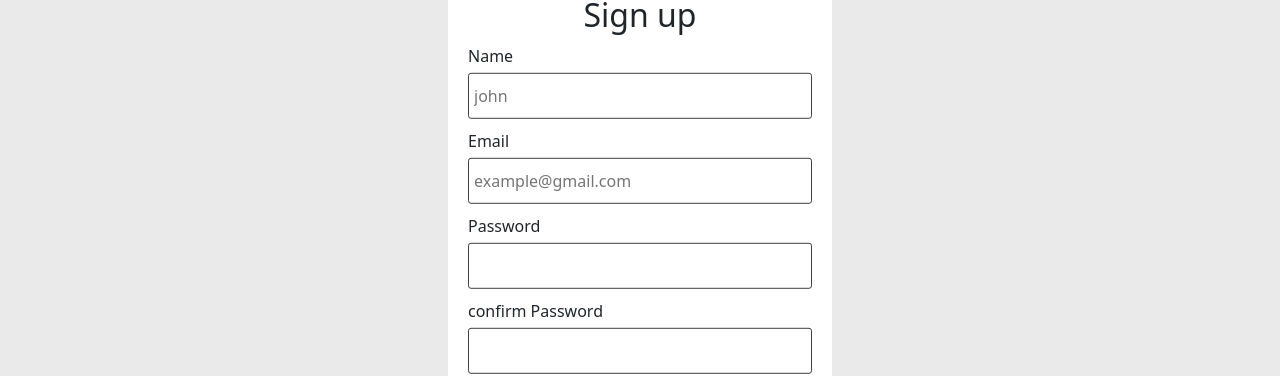
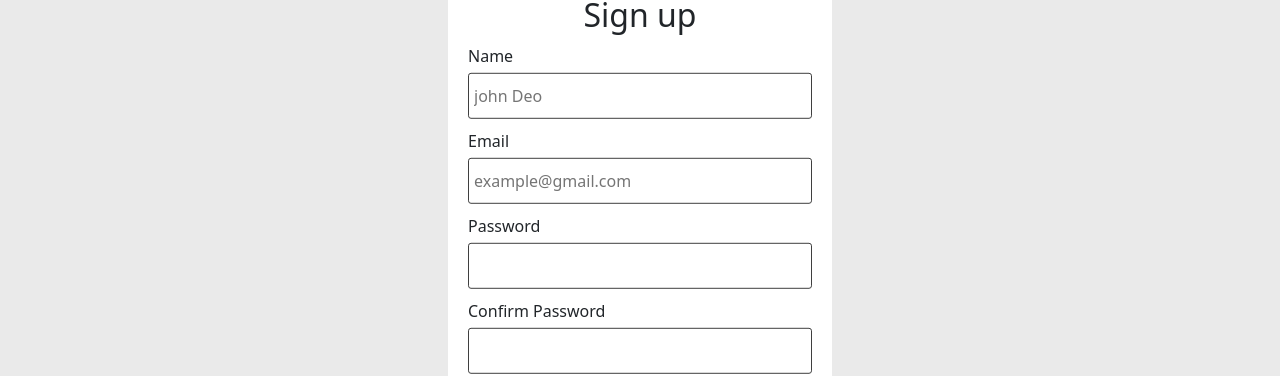
Before and after one commit to Huzaifa-Afraz/MERN-Blog-frontEnd, a React (Create React App) app: page /signup in a window 1280 px wide. Shown: the part 223-599 px from the top of the page. Built offline with nearby package versions, Linux system fonts and the light colour scheme.

Commit message:
front-end form validation added

```diff
--- a/src/components/Navbar/NavBar.jsx
+++ b/src/components/Navbar/NavBar.jsx
@@ -12,7 +12,7 @@ export default function NavBar() {
             <span className="navbar-toggler-icon"></span>
           </button>
 
-            <div className="offcanvas offcanvas-start flex-grow-0" tabindex="-1" id="offcanvasExample" aria-labelledby="offcanvasExampleLabel">
+            <div className="offcanvas offcanvas-start flex-grow-0" tabIndex="-1" id="offcanvasExample" aria-labelledby="offcanvasExampleLabel">
                 <div className="offcanvas-header">
                   <h5 className="offcanvas-title" id="offcanvasExampleLabel">Navbar</h5>
                   <button type="button" className="btn-close text-reset" data-bs-dismiss="offcanvas" aria-label="Close"></button>
--- a/src/pages/Signup/Signup.jsx
+++ b/src/pages/Signup/Signup.jsx
@@ -2,15 +2,16 @@ import React from 'react'
 import Input from '../../components/Input/Input'
 import Button from '../../components/Button/Button.jsx'
 export default function Signup() {
+
   return (
     <div className='__bg'>
     <div className='__signin'>
       <h2 className='text-center my-2'>Sign up</h2>
       <form >
-      <Input type='text' placeholder='john' label='Name' name='Name'/>
+      <Input type='text' placeholder='john Deo' label='Name' name='Name'/>
       <Input type='email' placeholder='example@gmail.com' label='Email' name='Email'/>
       <Input type='password' label='Password' name='Password'/>
-      <Input type='password' label='confirm Password' name='Cpassword'/>
+      <Input type='password' label='Confirm Password' name='Cpassword'/>
       <Button btntype='primary mt-3 float-end' btnName='Sign up'/>
       </form>
     </div>
--- a/src/pages/signin/Signin.jsx
+++ b/src/pages/signin/Signin.jsx
@@ -8,11 +8,14 @@ const [msg, setmsg]=useState({mg:'',type:''})
 const onChange=(e)=>{
   setData({...formData,[e.target.name]:e.target.value})
   // console.log(formData);
-
 }
 
 const submitForm=async (e)=>{
-e.preventDefault();
+  e.preventDefault();
+  if(formData.Name=="" || formData.Email=='' || formData.Password==""){
+    return setmsg({msg:'Must fill all the fields', type:'danger'})
+  }
+
 const responce=await fetch("http://localhost:5000/auth/login",{
   method:'POST',
   headers:{
@@ -21,7 +24,6 @@ const responce=await fetch("http://localhost:5000/auth/login",{
   body:JSON.stringify({Name:formData.Name, Email:formData.Email, Password:formData.Password})
 });
 const data=await responce.json();
-// console.log(data);
 if(data.success){
   localStorage.setItem('token',data.token)
 
@@ -38,7 +40,7 @@ else{
         <form onSubmit={submitForm}>
         <Input type='text' label='Name' placeholder='Enter your Name' name='Name' onChange={onChange}/>
         <Input type='Email' label='Email' placeholder='Enter your Email' name='Email' onChange={onChange}/>
-        <Input type='Password' label='Password' placeholder='Enter your Password' onChange={onChange} name='Password'/>
+        <Input type='Password' label='Password' placeholder='Enter your Password' name='Password' onChange={onChange} />
         <Button btntype='primary mt-3 float-end' btnName='Sign in'/>
         <p className={`text-center text-${msg.type}`}>{msg.msg}</p>
         </form>
```
